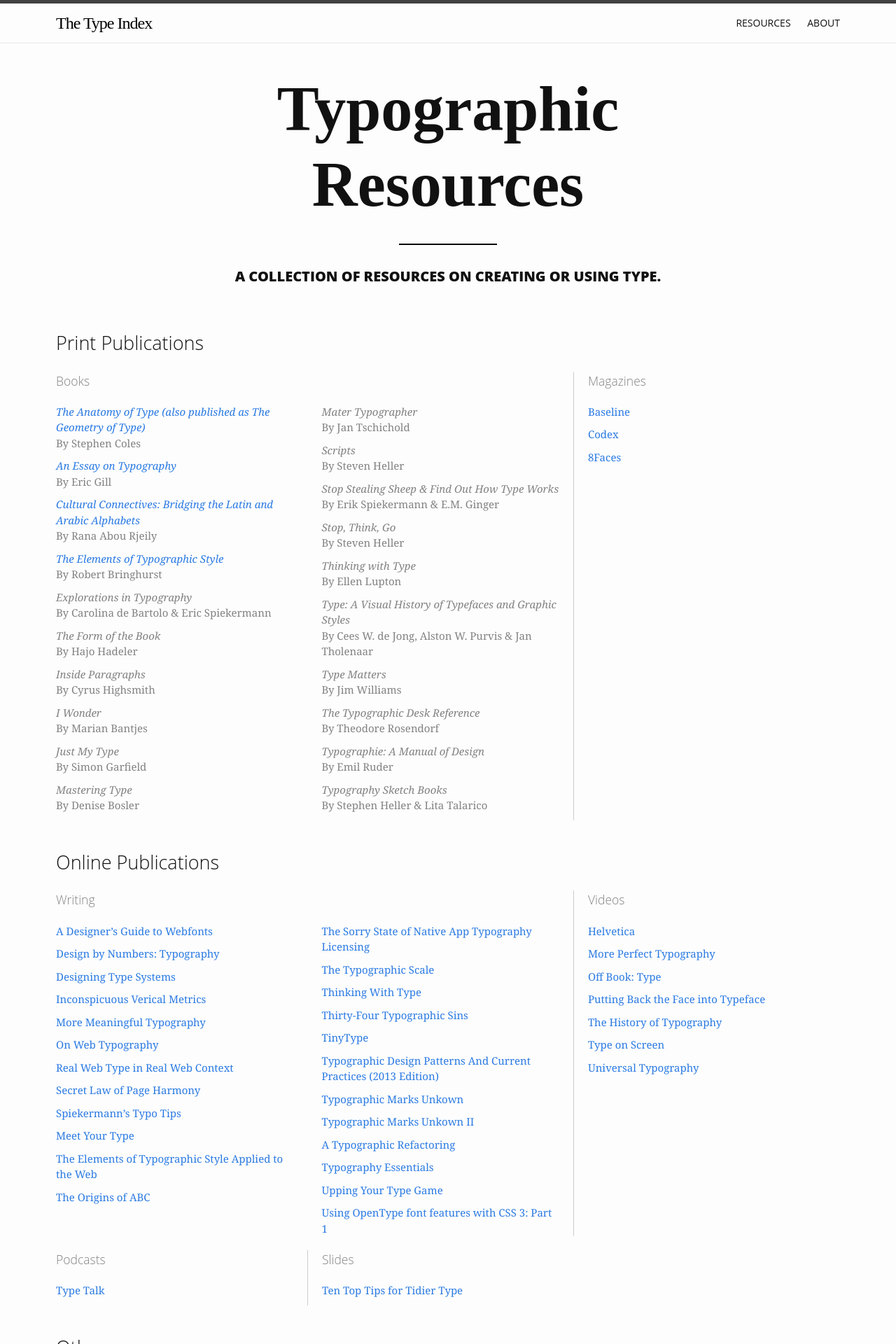
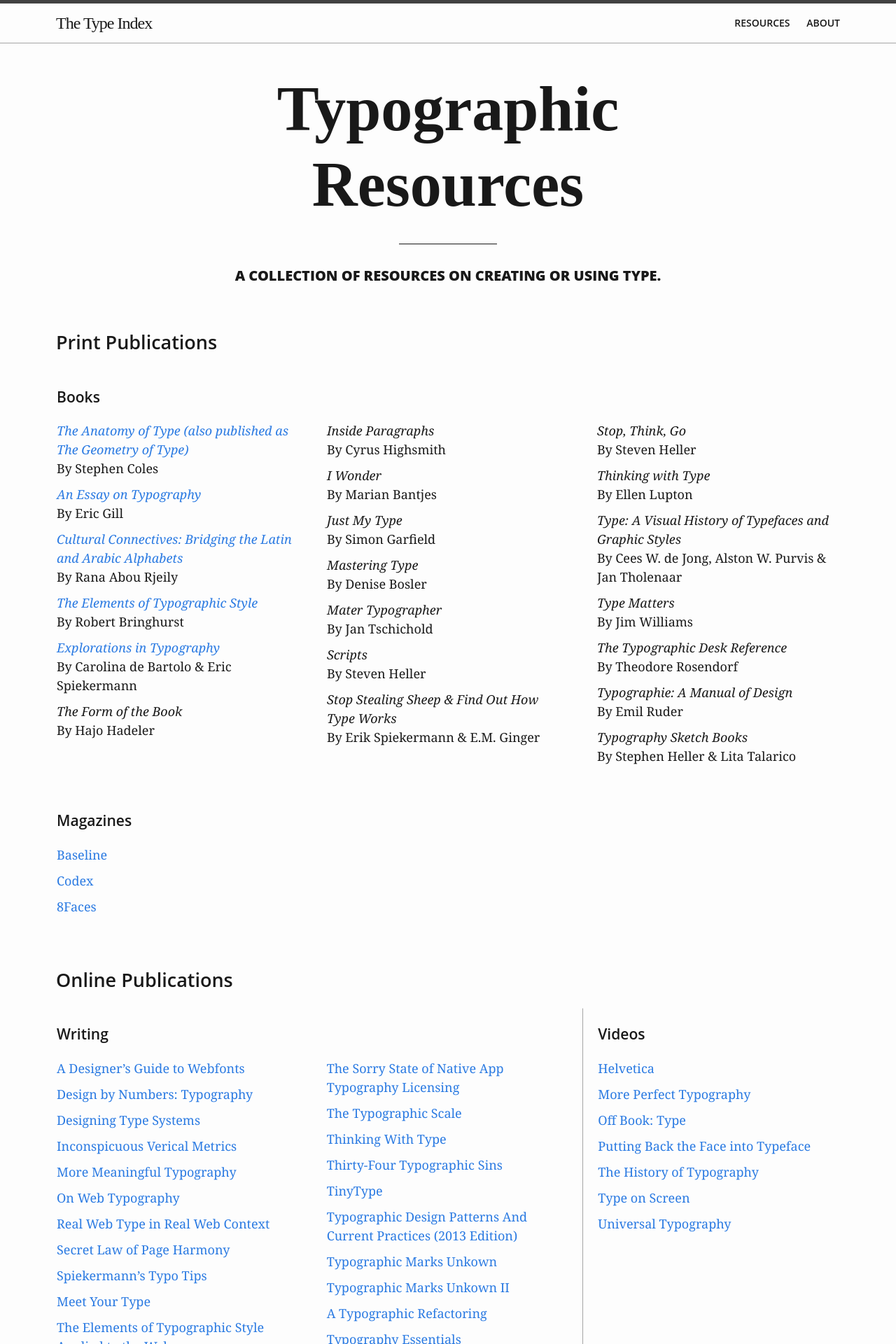
Before and after one commit to jimmynotjim/thetypeindex, a Jekyll site: the page built from resources/index.html, in a window 1280 px wide. Shown: the top 1920 px of the page at 70% size. Built offline with Jekyll 4.4.1, drawn with Linux system fonts in a browser that asks for light colours.

Commit message:
Tweaking the layout for breakpoints

```diff
--- a/_data/sub-sections/books.json
+++ b/_data/sub-sections/books.json
@@ -23,7 +23,8 @@
     },
     {
       "name": "Explorations in Typography",
-      "author": "Carolina de Bartolo & Eric Spiekermann"
+      "author": "Carolina de Bartolo & Eric Spiekermann",
+      "url": "http://explorationsintypography.com/buy/"
     },
     {
       "name": "The Form of the Book",
--- a/_sass/_base.scss
+++ b/_sass/_base.scss
@@ -21,10 +21,6 @@
     color: $text-color;
     background-color: $background-color;
     -webkit-text-size-adjust: 100%;
-}
-
-h1, h2, h3, h4, h5, h6 {
-    font-family: $sec-font-family;
 }
 
 /**
@@ -82,7 +78,8 @@
  * Headings
  */
 h1, h2, h3, h4, h5, h6 {
-    font-weight: 300;
+    font-family: $sec-font-family;
+    font-weight: 600;
 }
 
 
--- a/_sass/_layout.scss
+++ b/_sass/_layout.scss
@@ -11,6 +11,7 @@
 }
 
 .site-title {
+    color: $text-color;
     font-family: $brand-font-family;
     font-size: 24px;
     line-height: 56px;
@@ -18,19 +19,18 @@
     margin-bottom: 0;
     float: left;
 
-    &,
     &:visited {
-        color: #000;
+        color: $text-color;
     }
 }
 
 .site-nav {
     font-family: $sec-font-family;
-    font-weight: 500;
     float: right;
     line-height: 56px;
     text-transform: uppercase;
     font-size: 14px;
+    font-weight: 600;
 
     .menu-icon {
         display: none;
@@ -205,7 +205,7 @@
     margin-bottom: 30px;
 
     &:before {
-        border-top: 2px solid #000;
+        border-top: 1px solid $text-color;;
         content: '';
         display: block;
         width: 140px;
@@ -218,6 +218,14 @@
 
     @include media-query($on-laptop) {
         font-size: 20px;
+    }
+}
+
+.sub-section__title {
+    color: $text-color;
+
+    &:visited {
+        color: $text-color;
     }
 }
 
@@ -287,57 +295,111 @@
     }
 }
 
-.resource-col {
-    @extend .footer-col;
+.resource-grid {
+    margin-left: -$spacing-unit / 2;
+    margin-right: -$spacing-unit / 2;
+
+    @extend %clearfix;
 }
 
-.resource-col-wrapper {
-    @extend .footer-col-wrapper;
+.resource-col {
+    margin-bottom: $spacing-unit / 2;
+    padding: $spacing-unit / 2;
+    border: 1px solid transparent;
+
+    @include min-query($on-laptop - 1px) {
+        float: left;
+    }
 }
 
-.resource-col-divider {
-    border-right: 1px solid #ccc;
-    padding-right: $spacing-unit / 2;
+@mixin resource-col-divider {
+    border-right: 1px solid $grey-color-light;
+
+    + .resource-col:target {
+        border-left: 1px solid transparent;
+    }
 }
 
 .resource-col-break {
+    @include min-query($on-laptop - 1px) {
         clear: both;
     }
-
-.resource-col-1-1 {
-    width: -webkit-calc(100% - (#{$spacing-unit}) - 1px);
-    width:         calc(100% - (#{$spacing-unit}) - 1px);
 }
 
+@include min-query($on-palm - 1px) {
     .resource-col-1-2 {
-    width: -webkit-calc(50% - (#{$spacing-unit}) - 1px);
-    width:         calc(50% - (#{$spacing-unit}) - 1px);
+        width: -webkit-calc(50% - (#{$spacing-unit}) - 2px);
+        width:         calc(50% - (#{$spacing-unit}) - 2px);
+        float: left;
+    }
+    .resource-col-1-3 {
+        width: -webkit-calc(50% - (#{$spacing-unit}) - 2px);
+        width:         calc(50% - (#{$spacing-unit}) - 2px);
+        float: left;
+    }
+}
+
+@include min-query($on-laptop - 1px) {
+    .resource-col-1-1 {
+        width: -webkit-calc(100% - (#{$spacing-unit}) - 2px);
+        width:         calc(100% - (#{$spacing-unit}) - 2px);
     }
 
     .resource-col-1-3 {
-    width: -webkit-calc(33.33% - (#{$spacing-unit}) - 1px);
-    width:         calc(33.33% - (#{$spacing-unit}) - 1px);
+        width: -webkit-calc(33.33% - (#{$spacing-unit}) - 2px);
+        width:         calc(33.33% - (#{$spacing-unit}) - 2px);
     }
 
     .resource-col-2-3 {
-    width: -webkit-calc(66.66% - (#{$spacing-unit}) - 1px);
-    width:         calc(66.66% - (#{$spacing-unit}) - 1px);
+        width: -webkit-calc(66.66% - (#{$spacing-unit}) - 2px);
+        width:         calc(66.66% - (#{$spacing-unit}) - 2px);
+    }
 }
 
 .resources-list {
-    @extend .resource-col-wrapper;
+    @extend .resource-grid;
 
     list-style: none;
 }
+
+@-webkit-keyframes target-fade {
+    0% { background-color: #ddd; }
+    100% { background-color: transparent; }
+}
+@-moz-keyframes target-fade {
+    0% { background-color: #ddd; }
+    100% { background-color: transparent; }
+}
+
 .resource {
     @extend .resource-col;
+
+    &:target {
+        border-color: $grey-color-light;
+
+        -webkit-animation: target-fade 3s 1;
+        -moz-animation: target-fade 3s 1;
+    }
 }
 
-.resource__books,
+.resource__books {
+    @extend .resource-col-1-1;
+}
+
 .resource__writing,
 .resource__tools {
     @extend .resource-col-2-3;
-    @extend .resource-col-divider;
+
+    @include min-query($on-laptop - 1px) {
+        @include resource-col-divider;
+    }
+}
+
+.resource__videos,
+.resource__collections {
+    @include range-query($on-palm - 1px, $on-laptop) {
+        @include resource-col-divider;
+    }
 }
 
 .resource-list {
@@ -349,11 +411,23 @@
     }
 }
 
-.resource-list__books,
+.resource-list__books {
+    @include min-query($on-palm - 1px) {
+        -webkit-column-count: 2;
+        -webkit-column-gap: $spacing-unit;
+    }
+
+    @include min-query($on-laptop - 1px) {
+        -webkit-column-count: 3;
+    }
+}
+
 .resource-list__writing,
 .resource-list__tools {
+    @include min-query($on-palm - 1px) {
         -webkit-column-count: 2;
         -webkit-column-gap: $spacing-unit;
+    }
 }
 
 .resource__magazines,
@@ -366,7 +440,7 @@
 }
 
 .resource__podcasts {
-    @extend .resource-col-divider;
+    @include resource-col-divider;
 }
 
 .resource__podcasts,
--- a/css/main.scss
+++ b/css/main.scss
@@ -15,12 +15,12 @@
 
 $spacing-unit:     40px;
 
-$text-color:       #111;
+$text-color:       #191919;
 $background-color: #fdfdfd;
 $brand-color:      #2a7ae2;
 
 $grey-color:       #828282;
-$grey-color-light: lighten($grey-color, 40%);
+$grey-color-light: #a5a5a5;
 $grey-color-dark:  darken($grey-color, 25%);
 
 // Width of the content area
@@ -39,12 +39,23 @@
 //         padding-left: $spacing-unit / 2;
 //     }
 // }
-@mixin media-query($device) {
-    @media screen and (max-width: $device) {
+@mixin media-query($width) {
+    @media screen and (max-width: $width) {
         @content;
     }
 }
 
+@mixin min-query($width) {
+    @media screen and (min-width: $width) {
+        @content;
+    }
+}
+
+@mixin range-query($min, $max) {
+    @media screen and (min-width: $min) and (max-width: $max) {
+        @content;
+    }
+}
 
 
 // Import partials from `sass_dir` (defaults to `_sass`)
--- a/index.html
+++ b/index.html
@@ -7,12 +7,12 @@
   <header class="page-header">
     <h1 class="page-heading">The Type Index</h1>
 
-    <p class="page-sub-heading">Collecting the World’s Typographic Resources</p>
+    <p class="page-sub-heading">Collecting the World’s Resources on Typography</p>
   </header>
 
-  <p class="intro-text">Mastering typography is difficult. Even the most successful designers will say they’re always learning something new, but the first step, as always, is knowing where to begin. As a self-taught designer and developer, I found that just knowing where to turn was an incredible barrier to entry. Luckily I wasn’t detered, and as I searched (and obsessed) about typography, I collected every resources I came across.</p>
+  <p class="intro-text">Mastering typography is difficult. Even the most experienced designers will tell you that they are always learning something. The first step, as always, is knowing where to begin. As a self-taught designer and developer, I found that was an incredible barrier to entry. Without instructors or design leads to guide me, I was left to bumble through the web on my own. Luckily I wasn’t detered, and as I searched (and obsessed) about typography, I collected every resources I came across.</p>
 
-  <p class="intro-text"><em>The Type Index</em> is a permanant, public home for these resources, available for everyone to access and benefit from. Whether you’re looking for Videos to watch, Books for reference, or Collections that inspire, you can find them here. Ready to get started?</p>
+  <p class="intro-text"><em>The Type Index</em> is a permanant, public home for these resources, available for everyone to access and benefit from. Whether you’re looking for <a href="/resources/#videos">Videos to watch</a>, <a href="/resources/#books">Books for reference</a>, or <a href="/resources/#collections">Collections that inspire</a>, you can find them here. Ready to get started?</p>
 
 <!--
   <h2>Getting Started</h2>
--- a/resources/index.html
+++ b/resources/index.html
@@ -13,8 +13,13 @@
     <h2 id="{{ section.slug }}">{{ section.name }}</h2>
     <ul class="resources-list">
       {% for sub in section.subs %}
-        <li class="resource resource__{{ sub }}">
-          <h3 id={{ sub }}>{{ site.data['sub-sections'][sub].name }}</h3>
+        <li class="resource resource__{{ sub }}" id="{{ sub }}">
+          <h3>
+            <a class="sub-section__title"
+               href="#{{ sub }}">
+              {{ site.data['sub-sections'][sub].name }}
+            </a>
+          </h3>
           <ul class="resource-list resource-list__{{ sub }}">
             {% for entry in site.data['sub-sections'][sub].entries %}
               <li>
@@ -42,6 +47,4 @@
     </ul>
   {% endfor %}
 
-  <p class="rss-subscribe">subscribe <a href="{{ "/feed.xml" | prepend: site.baseurl }}">via RSS</a></p>
-
 </div>
```
Lines whose indentation alone changed are shown as unchanged.
